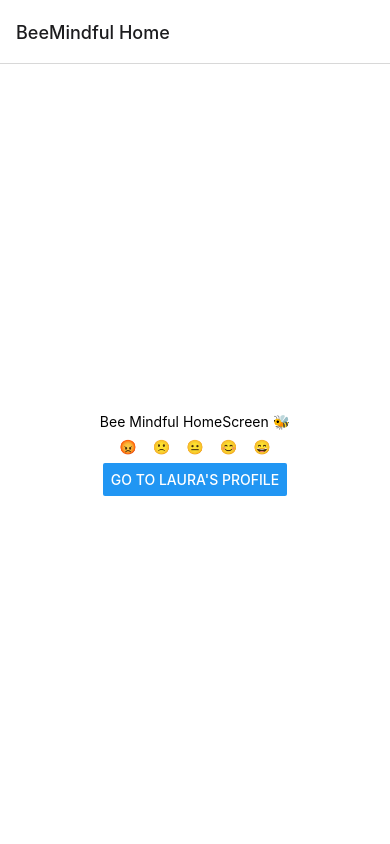
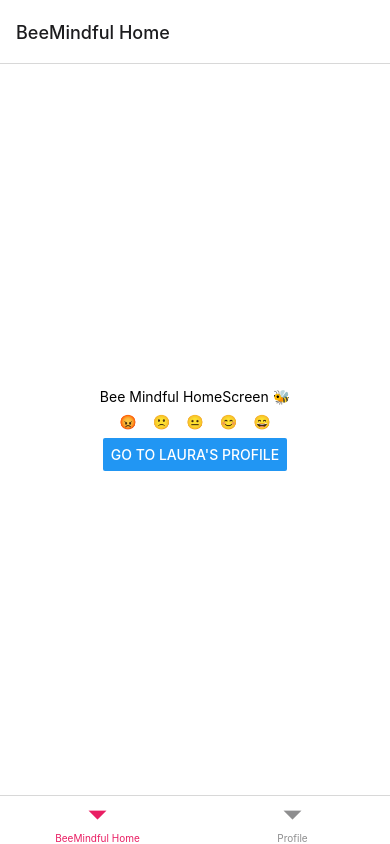
Before and after one commit to laurapham1/BeeMindful, a React Native app: screen / in a window 390 px wide. Built offline with nearby package versions, Linux system fonts and the light colour scheme.

Commit message:
add tab navigator to app

```diff
--- a/App.js
+++ b/App.js
@@ -1,23 +1,33 @@
 import { StatusBar } from 'expo-status-bar';
 import { StyleSheet, Text, View, Button } from 'react-native';
 import {NavigationContainer} from '@react-navigation/native';
-import {createNativeStackNavigator} from '@react-navigation/native-stack';
+// import {createNativeStackNavigator} from '@react-navigation/native-stack';
+import { createBottomTabNavigator } from '@react-navigation/bottom-tabs';
 import HomeScreen from './views/HomeScreen';
 import ProfileScreen from './views/ProfileScreen';
 
-const Stack = createNativeStackNavigator();
+// const Stack = createNativeStackNavigator();
+const Tab = createBottomTabNavigator();
 
 export default function App() {
   return (
     <NavigationContainer>
-      <Stack.Navigator>
-        <Stack.Screen
+      <Tab.Navigator initialRouteName="Home"
+      screenOptions={{
+        tabBarActiveTintColor: '#e91e63',
+      }}>
+        <Tab.Screen
           name="Home"
           component={HomeScreen}
           options={{title: 'BeeMindful Home'}}
         />
-        <Stack.Screen name="Profile" component={ProfileScreen}/>
-      </Stack.Navigator>
+        <Tab.Screen name="Profile" component={ProfileScreen} options={{
+          tabBarLabel: 'Profile',
+          // tabBarIcon: ({ color, size }) => (
+          //   <MaterialCommunityIcons name="home" color={color} size={size} />
+          // ),
+        }}/>
+      </Tab.Navigator>
     </NavigationContainer>
   );
 }
```
